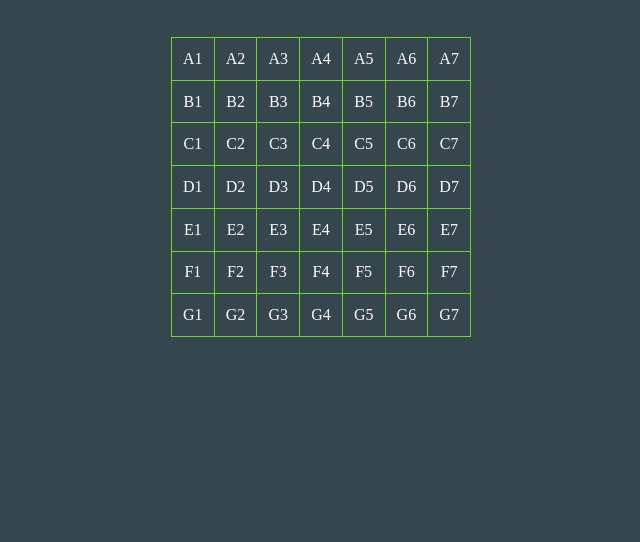
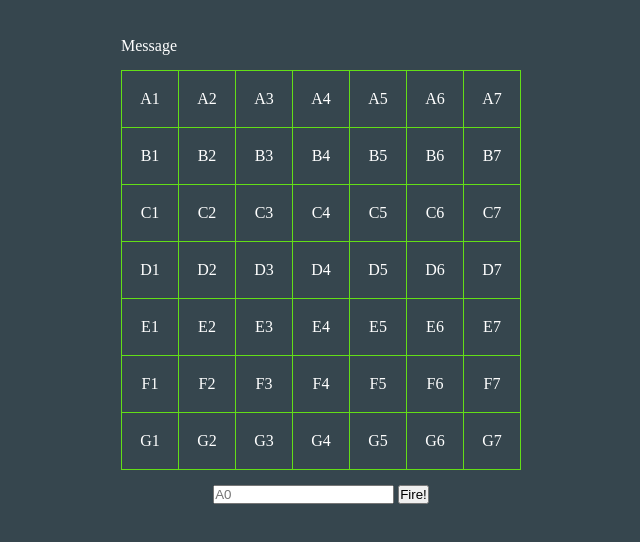
Before and after one commit to secondnumber/ex-battleship, a website: page config/index.html in a window 1280 px wide. Shown: the part 70-612 px from the top of the page, without its empty margins (319-959 px from the left). Drawn offline with Linux system fonts and the light colour scheme.

Commit message:
feat(product): add ship's and miss images

```diff
--- a/config/index.html
+++ b/config/index.html
@@ -10,7 +10,9 @@
     <title>Battleship</title>
   </head>
   <body>
+    <div class="wrapper">
       <h1 class="header">Battleship</h1>
+      <div class="messageArea">Message</div>
       <table class="field">
         <tr>
           <td id="00">A1</td>
@@ -76,5 +78,11 @@
           <td id="66">G7</td>
         </tr>
       </table>
+
+      <form class="guessСoordinates">
+        <input type="text" id="guessInput" placeholder="A0" />
+        <input type="button" id="fireButton" value="Fire!" />
+      </form>
+    </div>
   </body>
 </html>
--- a/config/style.css
+++ b/config/style.css
@@ -15,8 +15,8 @@ body {
 }
 
 .field {
-  height: 300px;
-  width: 300px;
+  height: 400px;
+  width: 400px;
   margin: 0 auto;
   border-collapse: collapse;
   border: 1px solid hsl(97, 81%, 48%);
@@ -27,3 +27,23 @@ body {
 .field td {
   border: 1px solid hsl(97, 81%, 48%);
 }
+
+.wrapper {
+  margin: 0 auto;
+  width: 400px;
+}
+
+.messageArea {
+  width: 400px;
+  margin-bottom: 15px;
+  text-align: left;
+}
+
+.guessСoordinates {
+  margin-top: 15px;
+  text-align: center;
+}
+
+.markup td {
+  border: none;
+}
```
Lines whose indentation alone changed are shown as unchanged.
